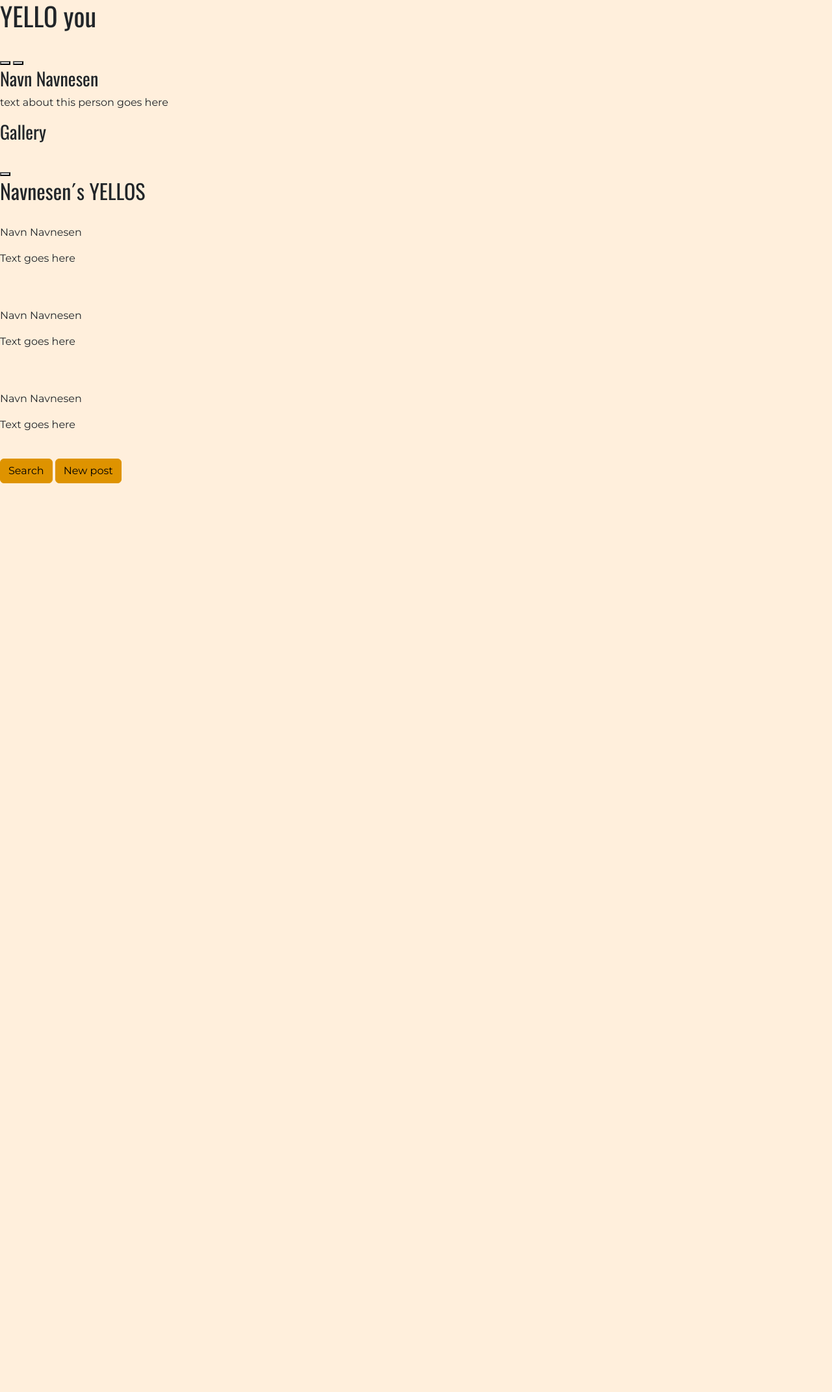
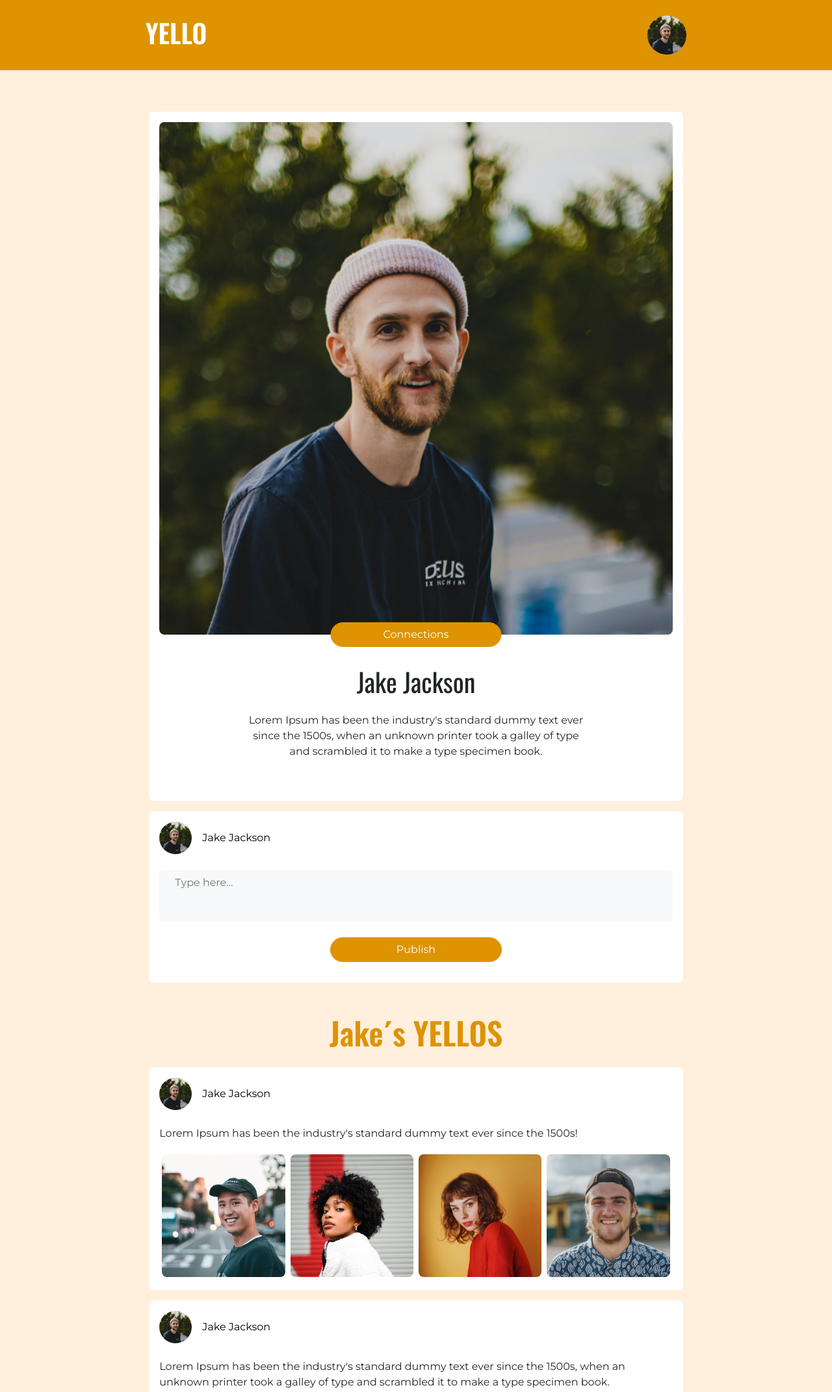
Before and after one commit to marthebull/css-frameworks-CA-29-08-2022, a website: page profile.html in a window 1280 px wide. Shown: the top 2143 px of the page at 65% size. Before the commit the page ends 800 px from the top, so only its background shows below. Drawn offline with nearby package versions, Linux system fonts and the light colour scheme.

Commit message:
Made profile page

```diff
--- a/profile.html
+++ b/profile.html
@@ -11,68 +11,92 @@
     <link rel="preconnect" href="https://fonts.gstatic.com" crossorigin>
     <link href="https://fonts.googleapis.com/css2?family=Montserrat:wght@300;400;700&family=Oswald:wght@400;600;700&display=swap" rel="stylesheet"></head>
 <body>
-    <header>
-        <h1>YELLO you</h1>
+    <header class="bg-primary p-3 mb-5 mx-auto border-radius-lg col-12">
+        <div class="navbar mx-auto border-radius-lg col-12 col-md-8 rounded-3">
+            <a href="home-feed.html">
+                <h1 class="text-white display-6">YELLO</h1>
+            </a>
+            <a href="profile.html">
+                <img class="rounded-circle" width="60px" src="/images/jake-square.jpg" alt="Jakes profile picture">
+            </a>
+        </div>
     </header>
-    <main>
+    <main class="container p-3 col-12 col-md-8 mx-auto">
+        <div class="bg-white rounded-3 p-3 mb-3 text-center">
+            <div class="position-relative mb-5">
+                <img class="rounded-3 col-12"  src="/images/jake-square.jpg" alt="Jakes profile picture">
+                <button class="btn btn-primary mb-3 col-6 col-md-4 text-secondary rounded-pill mx-auto position-absolute top-100 start-50 translate-middle">Connections</button>
+            </div>
+            <h1 class="mb-4">Jake Jackson</h1>
+            <p class="col-md-8 mx-auto mb-5">Lorem Ipsum has been the industry's standard dummy text ever since the 1500s, when an unknown printer took a galley of type and scrambled it to make a type specimen book.</p>
+        </div>
+        <div class="bg-white rounded-3 p-3 mb-5 text-center">
             <div>
-            <img src="" alt="">
-            <div>
-                <button></button>
-                <button></button>
+                <a class="d-flex align-items-center mb-4 text-decoration-none" href="profile.html">
+                    <img class="rounded-circle" width="50px" src="/images/jake-square.jpg" alt="Jakes profile picture">
+                    <p class="font-weight-bold ps-3 mb-0 text-black">Jake Jackson</p>
+                </a>
+            </div>
+            <input class="rounded-3 border-0 mb-3 p-2 ps-4 mx-auto col-12 bg-light pb-5 mb-4" type="text" placeholder="Type here...">
+            <button type="submit" class="btn btn-primary mb-3 col-6 col-md-4 text-secondary rounded-pill mx-auto">Publish</button>
         </div>
         <div>
-                <h3>Navn Navnesen</h3>
-                <p>text about this person goes here</p>
+            <h2 class="text-primary display-5 mx-auto mb-4 text-center">Jake´s YELLOS</h2>
+            <div class="bg-white rounded-3 p-3 mb-3">
+                <div>
+                    <a class="d-flex align-items-center mb-4 text-decoration-none" href="profile.html">
+                        <img class="rounded-circle" width="50px" src="/images/jake-square.jpg" alt="Jakes profile picture">
+                        <p class="font-weight-bold ps-3 mb-0 text-black">Jake Jackson</p>
+                    </a>
                 </div>
-            <div>
-                <h3>Gallery</h3>
-                <div>
-                    <img src="" alt="">
-                    <img src="" alt="">
-                    <img src="" alt="">
-                    <img src="" alt="">
-                    <img src="" alt="">
-                    <img src="" alt="">
+                <p>Lorem Ipsum has been the industry's standard dummy text ever since the 1500s!</p>
+                <div class="container">
+                    <div class="row">
+                      <div class="col p-1">
+                        <img class="rounded-3" width="100%" src="/images/mason-square.jpg" alt="Image from Jake´s YELLO post">
                       </div>
-                <button></button>
+                      <div class="col p-1">
+                        <img class="rounded-3" width="100%" src="/images/jeffery-square.jpg" alt="Image from Jake´s YELLO post">
+                      </div>
+                      <div class="col p-1">
+                        <img class="rounded-3" width="100%" src="/images/olena-square.jpg" alt="Image from Jake´s YELLO post">
+                      </div>
+                      <div class="col p-1">
+                        <img class="rounded-3" width="100%" src="/images/vince-square.jpg" alt="Image from Jake´s YELLO post">
                       </div>
                     </div>
-        <h2>Navnesen´s YELLOS</h2>
-        <div>
-            <div>
-                <img src="" alt="">
-                <p>Navn Navnesen</p>
-            </div>
-            <div>
-                <p>Text goes here</p>
-                <img src="" alt="">
                   </div>
             </div>
+            <div class="bg-white rounded-3 p-3 mb-3">
                 <div>
+                    <a class="d-flex align-items-center mb-4 text-decoration-none" href="profile.html">
+                        <img class="rounded-circle" width="50px" src="/images/jake-square.jpg" alt="Jakes profile picture">
+                        <p class="font-weight-bold ps-3 mb-0 text-black">Jake Jackson</p>
+                    </a>
+                </div>
+                <p>Lorem Ipsum has been the industry's standard dummy text ever since the 1500s, when an unknown printer took a galley of type and scrambled it to make a type specimen book.</p>
+                <img class="rounded-3" width="100%" src="/images/post-road.jpg" alt="Image from Jake´s YELLO post">
+            </div>
+            <div class="bg-white rounded-3 p-3 mb-3">
                 <div>
-                <img src="" alt="">
-                <p>Navn Navnesen</p>
+                    <a class="d-flex align-items-center mb-4 text-decoration-none" href="profile.html">
+                        <img class="rounded-circle" width="50px" src="/images/jake-square.jpg" alt="Jakes profile picture">
+                        <p class="font-weight-bold ps-3 mb-0 text-black">Jake Jackson</p>
+                    </a>
                 </div>
-            <div>
-                <p>Text goes here</p>
-                <img src="" alt="">
-                <img src="" alt="">
-                <img src="" alt="">
+                <p>Lorem Ipsum has been the industry's standard dummy text ever since the 1500s, when an unknown printer took a galley of type and scrambled it to make a type specimen book.</p>
+                <div class="container">
+                    <div class="row">
+                      <div class="col-sm p-1">
+                        <img class="rounded-3" width="100%" src="/images/jenny-square.jpg" alt="Image from Jake´s YELLO post">
+                      </div>
+                      <div class="col-sm p-1">
+                        <img class="rounded-3" width="100%" src="/images/vince-square.jpg" alt="Image from Jake´s YELLO post">
                       </div>
                     </div>
-        <div>
-            <div>
-                <img src="" alt="">
-                <p>Navn Navnesen</p>
-            </div>
-            <div>
-                <p>Text goes here</p>
-                <img src="" alt="">
                   </div>
             </div>
-        <button class="btn btn-primary">Search</button>
-        <button class="btn btn-primary">New post</button>
+        </div>
     </main>
 </body>
 </html>
```
Lines whose indentation alone changed are shown as unchanged.
